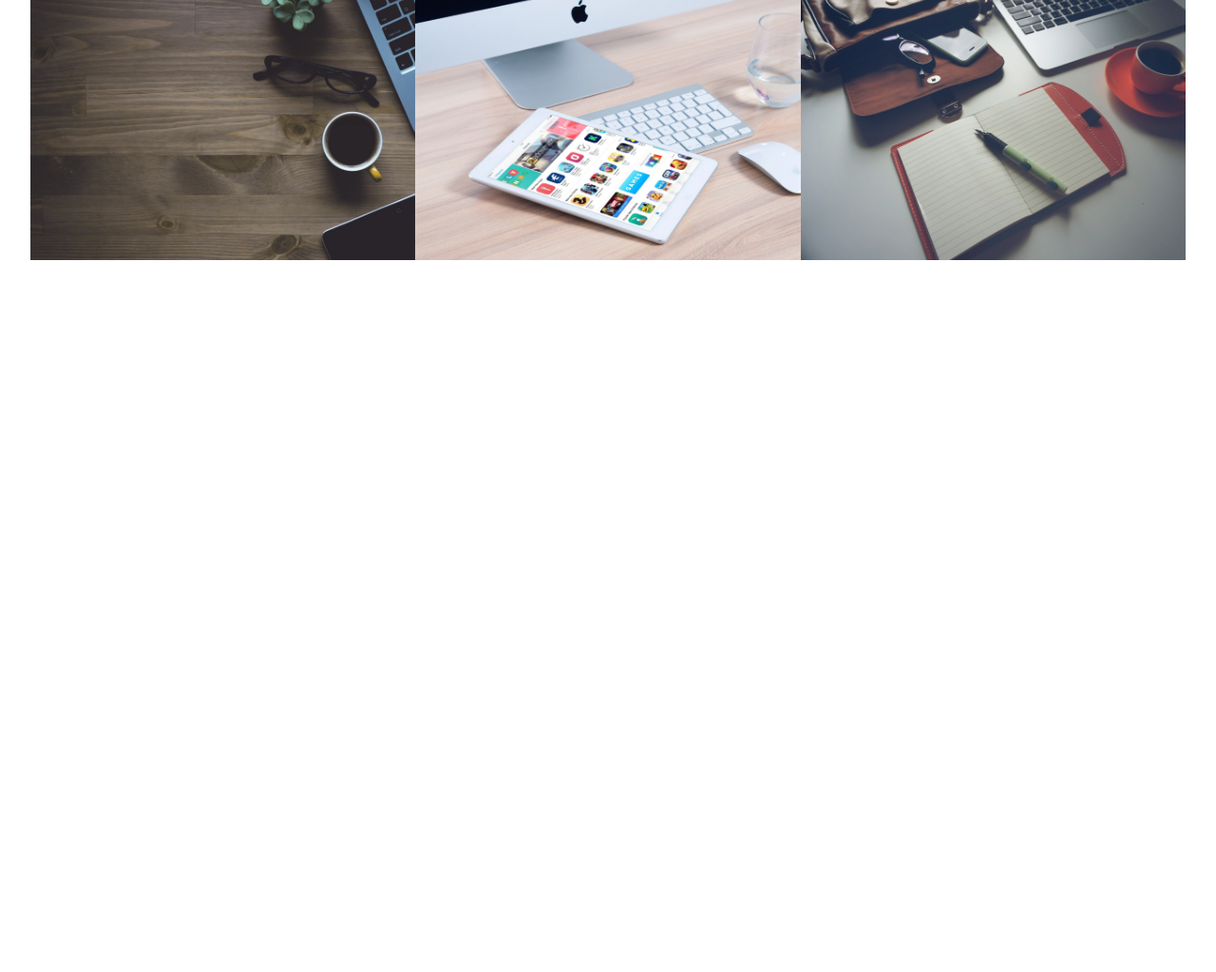
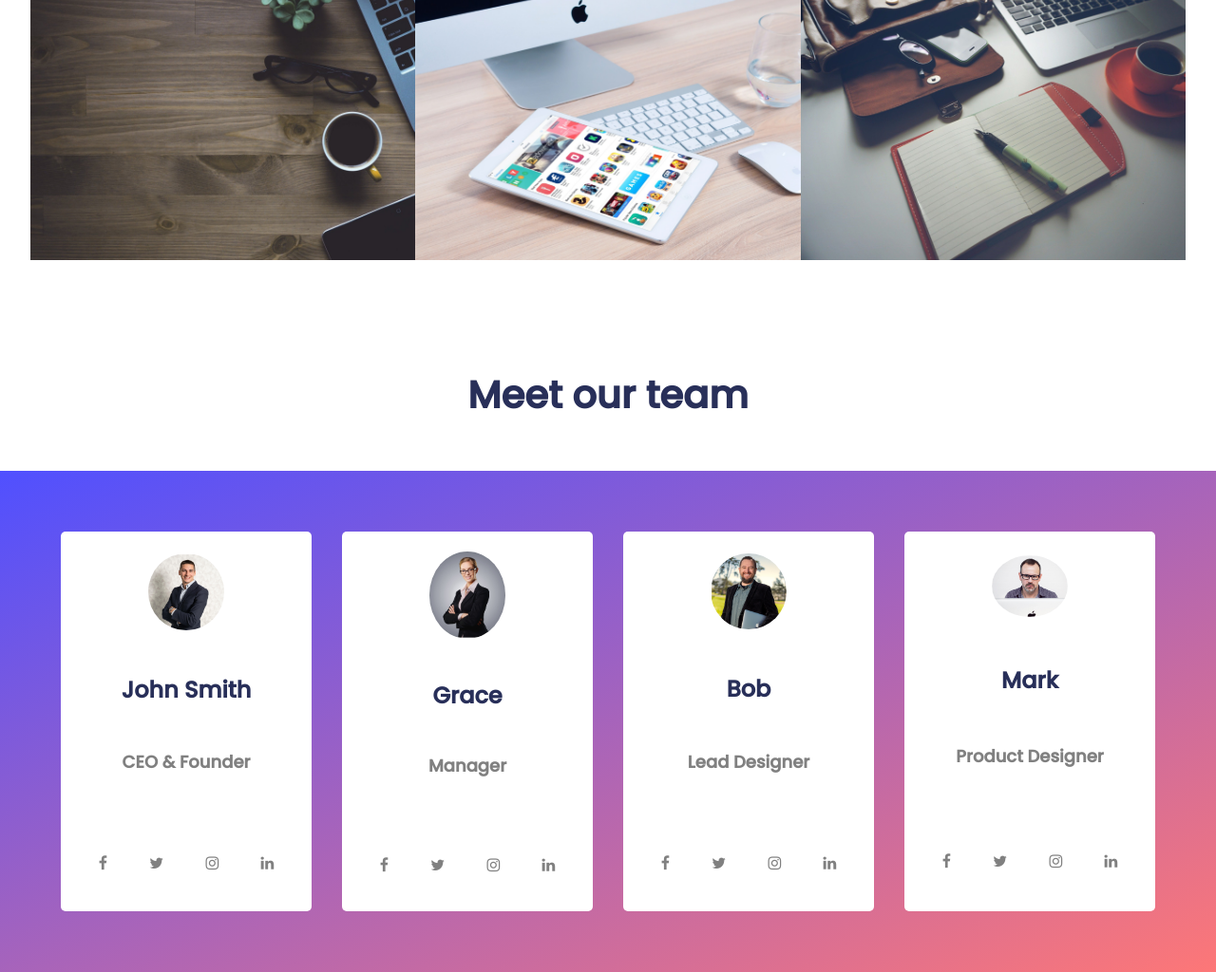
Before and after one commit to mrndolo/techwizz, a plain HTML site: page index.html in a window 1280 px wide. Shown: the part 3810-4834 px from the top of the page at 95% size. Before the commit the page ends 4116 px from the top, so only its background shows below. Drawn offline with Linux system fonts and the light colour scheme.

Commit message:
Teams section of the website

```diff
--- a/index.html
+++ b/index.html
@@ -150,5 +150,55 @@
             </div>
         </div>
     </section>
+    <!-- Teams section -->
+    <section class="team">
+        <h1 class="team-h1">Meet our team</h1>
+        <div class="grid-wrapper">
+            <div class="team-mem">
+                <img src="./images/team1.png" alt="">
+                <h1>John Smith</h1>
+                <h2>CEO & Founder</h2>
+                <div class="social-profiles">
+                    <i class="fa fa-facebook"></i>
+                    <i class="fa fa-twitter"></i>
+                    <i class="fa fa-instagram"></i>
+                    <i class="fa fa-linkedin"></i>
+                </div>
+            </div>
+            <div class="team-mem">
+                <img src="./images/team2.png" alt="">
+                <h1>Grace</h1>
+                <h2>Manager</h2>
+                <div class="social-profiles">
+                    <i class="fa fa-facebook"></i>
+                    <i class="fa fa-twitter"></i>
+                    <i class="fa fa-instagram"></i>
+                    <i class="fa fa-linkedin"></i>
+                </div>
+            </div>
+            <div class="team-mem">
+                <img src="./images/team3.png" alt="">
+                <h1>Bob</h1>
+                <h2>Lead Designer</h2>
+                <div class="social-profiles">
+                    <i class="fa fa-facebook"></i>
+                    <i class="fa fa-twitter"></i>
+                    <i class="fa fa-instagram"></i>
+                    <i class="fa fa-linkedin"></i>
+                </div>
+            </div>
+            <div class="team-mem">
+                <img src="./images/team4.png" alt="">
+                <h1>Mark</h1>
+                <h2>Product Designer</h2>
+                <div class="social-profiles">
+                    <i class="fa fa-facebook"></i>
+                    <i class="fa fa-twitter"></i>
+                    <i class="fa fa-instagram"></i>
+                    <i class="fa fa-linkedin"></i>
+                </div>
+            </div>
+        </div>
+    </section>
 </body>
 </html>
--- a/style.css
+++ b/style.css
@@ -270,6 +270,51 @@ header {
 .details i{
     font-size: 30px;
 }
+/* Teams Section */
+.team {
+    margin-top: 80px;
+}
+.team-h1 {
+    font-size: 40px;
+    text-align: center;
+    margin-bottom: 50px;
+}
+.team .grid-wrapper {
+    background: var(--gradient-2);
+    padding: 4rem;
+}
+.team-mem {
+    background: white;
+    height: 400px;
+    border-radius: 5px;
+    display: flex;
+    flex-direction: column;
+    justify-content: space-around;
+    align-items: center;
+    transition: transform 1s ease;
+}
+.team-mem:hover {
+    transform: translateY(-20px);
+}
+.team-mem h2{
+    color: grey;
+    margin-bottom: 20px;
+    font-size: 18px;
+}
+.team-mem i {
+    color: grey;
+    margin: 20px;
+    transition: transform 0.5s ease;
+    cursor: pointer;
+}
+.team-mem i:hover {
+    color: blue;
+    transform: scale(1.4);
+}
+.team-mem img {
+    width: 80px;
+    border-radius: 50%;
+}
 
 
 
```
